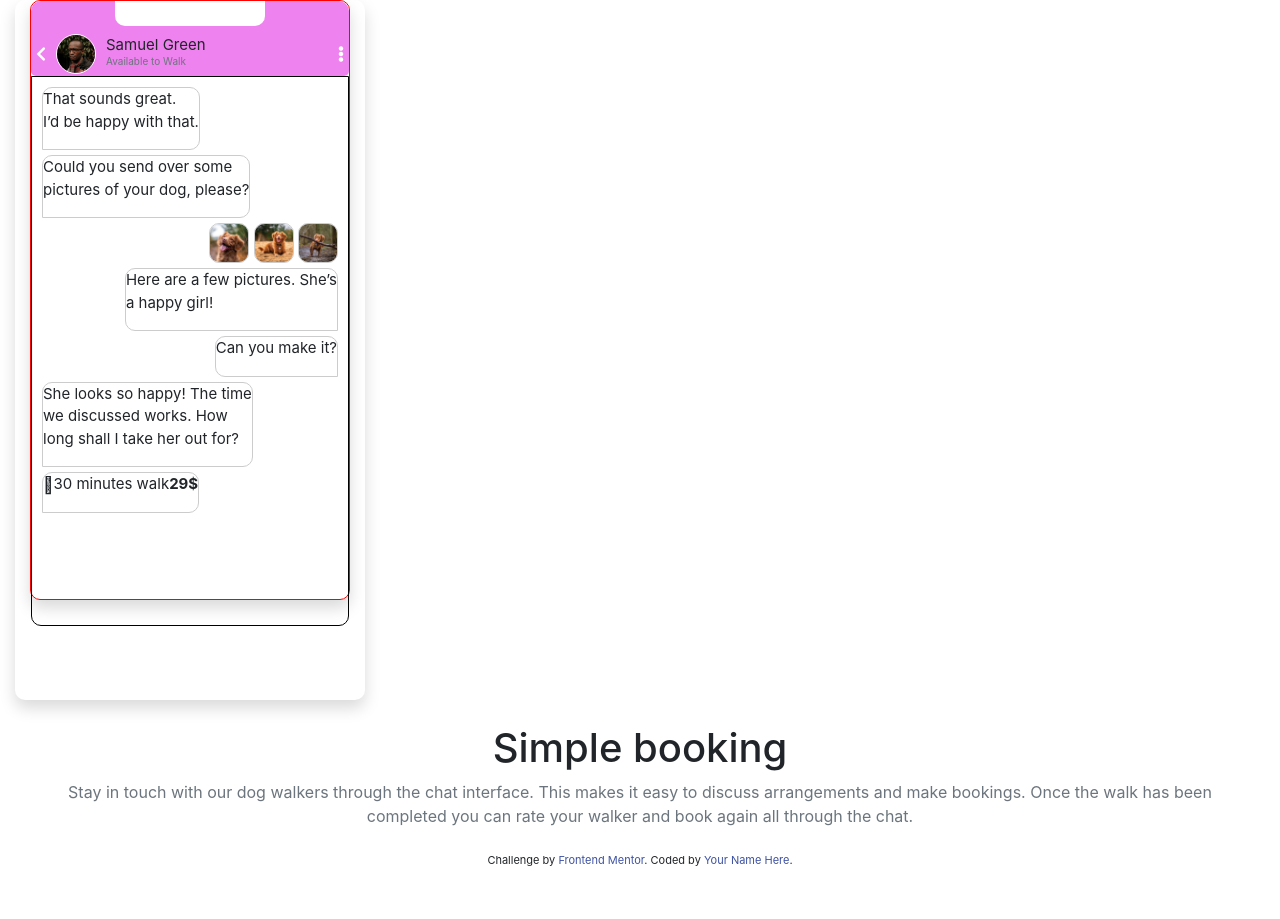
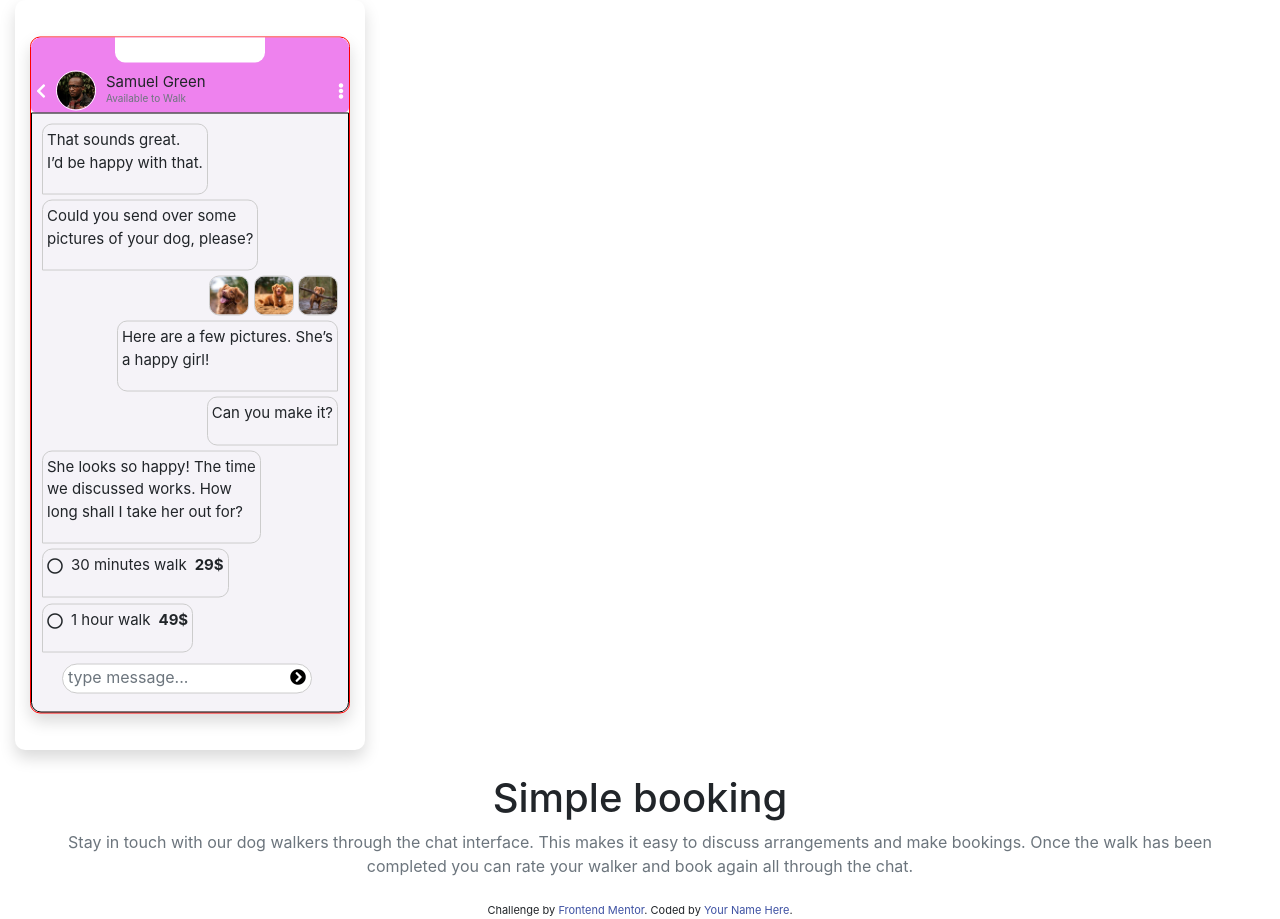
Before and after one commit to rocker-bell/chat-app-css-illustration-master, a plain HTML site: page index.html in a window 1280 px wide. Before the commit the page ends 869 px from the top, so only its background shows below. Drawn offline with nearby package versions, Linux system fonts and the light colour scheme.

Commit message:
Add positioning for user-container and basic style

```diff
--- a/index.html
+++ b/index.html
@@ -20,8 +20,8 @@
 <body>
 
 <main class="container-fluid main-section">
-<div class="mobile-container shadow  bg-white">
-  <div class="user-container  shadow">
+<div class="mobile-container shadow  bg-white position-relative">
+  <div class="user-container  shadow position-absolute">
     <div class="first-section">
       <div class="white-space "></div>
       <div class="user-status ">
@@ -44,12 +44,12 @@
 
 
       </div>
-    <div class="second-section">
+    <div class="second-section position-relative">
       <div class="message first-message message-left">
-        <p>That sounds great. <br> I’d be happy with that.</p>
+        <p class="p-1">That sounds great. <br> I’d be happy with that.</p>
       </div>
       <div class="message second-message message-left">
-        <p>Could you send over some <br> pictures of your dog, please?</p>
+        <p class="p-1"> Could you send over some <br> pictures of your dog, please?</p>
       </div>
 
       <div class="dog-pictures message-right">
@@ -59,24 +59,34 @@
       </div>
 
       <div class="message third-message message-right">
-        <p>Here are a few pictures. She’s <br> a happy girl!</p>
+        <p class="p-1">Here are a few pictures. She’s <br> a happy girl!</p>
       </div>
 
       <div class="message forth-message message-right">
-        <p>Can you make it? </p>
+        <p class="p-1">Can you make it? </p>
       </div>
 
       <div class="message forth-message message-left">
-        <p>She looks so happy! The time <br> we discussed works. How  <br> long shall I take her out for? </p>
-      </div>
-
-      <div class="message fifth-message d-flex message-left">
-        <a class="message-icon"><i class="fal fa-circle"></i></a>
-        <p>30 minutes walk</p>
-        <p class="font-weight-bold">29$</p>
+        <p class="p-1">She looks so happy! The time <br> we discussed works. How  <br> long shall I take her out for? </p>
       </div>
 
 
+      <div class="message fifth-message message-left d-flex">
+        <a class="message-icon p-1"><i class="far fa-circle"></i></a>
+        <p class="p-1">30 minutes walk</p>
+        <p class="font-weight-bold p-1">29$</p>
+      </div>
+
+      <div class="message sixth-message message-left d-flex position-absolute mx-auto">
+        <a class="message-icon p-1"><i class="far fa-circle"></i></a>
+        <p class="p-1">1 hour walk</p>
+        <p class="font-weight-bold p-1">49$</p>
+      </div>
+
+      <div class="send-message d-flex  position-absolute">
+        <p class="text-secondary ">type message...</p>
+        <a href="#" ><i class="fas fa-chevron-circle-right"></i></a>
+      </div>
 
 
 
--- a/style.css
+++ b/style.css
@@ -4,17 +4,21 @@ body {
 
 .mobile-container {
   width: 350px;
-  height: 700px;
+  height: 750px;
   background-color: #ccc;
   border-radius: 10px;
 }
 
 .user-container {
-  margin: auto;
+  justify-content: center;
+  align-items: center;
   width: 320px;
-  height: 600px;
+  height: 677px;
   border: 1px solid red;
   border-radius: 10px;
+  top: 50%;
+  left: 50%;
+  transform: translate(-50%, -50%);
 }
 
 .first-section {
@@ -82,10 +86,10 @@ body {
 }
 
 .second-section {
-  background-color: ;
+  background-color: #f5f3f8;
   padding: 10px 10px;
   border: 1px solid black;
-  height: 550px;
+  height: 600px;
   border-bottom-left-radius: 10px;
   border-bottom-right-radius: 10px;
 }
@@ -133,3 +137,25 @@ body {
 .message p {
   font-size: 15px;
 }
+
+.sixth-message {
+  top: 490px;
+  justify-content: space-around;
+}
+
+.send-message {
+  padding:0 5px;
+  background-color: #fff;
+  text-align: center;
+  justify-content: space-between;
+  width: 250px;
+  height: 30px;
+  border-radius: 20px;
+  border: 1px solid #ccc;
+  top: 550px;
+  left: 30px;
+}
+
+.fa-chevron-circle-right {
+  color: black;
+}
```
